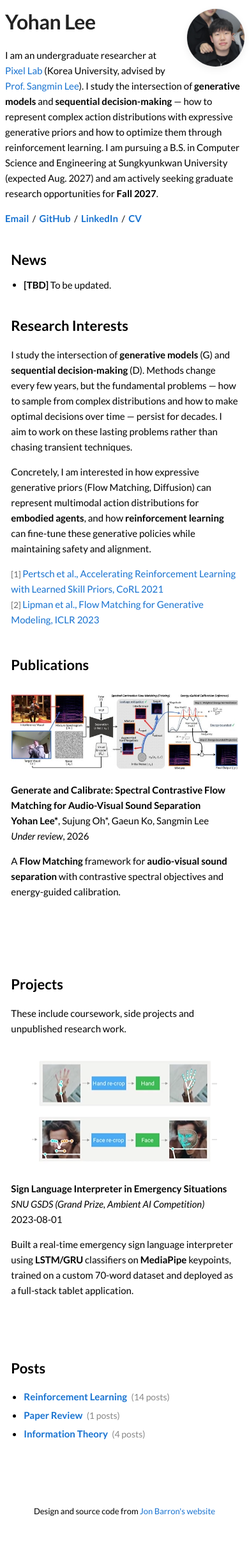
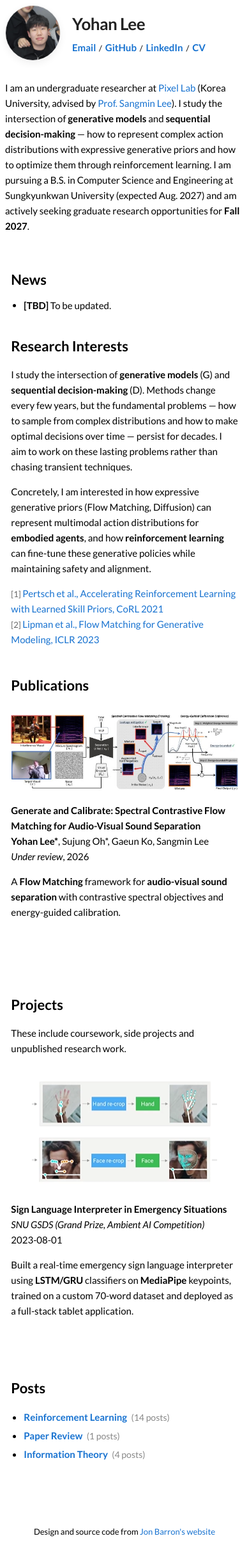
Before and after one commit to yh-lee01/yh-lee01.github.io, a Jekyll site: the page built from _posts/2026-01-01-pub-SCFM.md, in a window 390 px wide. Shown: the whole page at 64% size. Built offline with Jekyll 4.4.1, drawn with Linux system fonts in a browser that asks for light colours; before the commit the page ends 2393 px from its top, so only the background shows below that.

Commit message:
Refactor mobile layout to grid: anchor photo with name/links and place bio full-width underneath.

```diff
--- a/_includes/profile.html
+++ b/_includes/profile.html
@@ -8,9 +8,11 @@
             <p class="name">
               {{ site.data.profile.name }}
             </p>
-            {% for para in site.data.profile.bio %}
-            <p>{{ para }}</p>
-            {% endfor %}
+            <div class="profile-bio">
+              {% for para in site.data.profile.bio %}
+              <p>{{ para }}</p>
+              {% endfor %}
+            </div>
             <p class="profile-links">
               <a rel="noopener noreferrer" target="_blank" href="{{ site.data.profile.links.email }}">Email</a> &nbsp;/&nbsp;
               {% if site.data.profile.links.scholar != "" %}
--- a/style.scss
+++ b/style.scss
@@ -184,26 +184,57 @@ span.highlight {
     box-sizing: border-box;
   }
   .profile-container {
-    display: block; /* Disable flex globally for mobile container */
+    display: grid;
+    grid-template-columns: 85px 1fr;
+    grid-template-rows: auto auto auto;
+    column-gap: 20px;
+    align-items: center;
+    margin-bottom: 20px;
   }
   .profile-image {
-    float: right;
-    width: 90px; /* Reduced to an elegant avatar size */
-    max-width: 90px;
+    grid-column: 1 / 2;
+    grid-row: 1 / 3; /* Spans name and links */
     padding: 0;
-    margin: 5px 0 10px 15px; /* 5px top push for perfect alignment with 'Yohan Lee' */
+    margin: 0;
   }
   .profile-image img {
     width: 100%;
     margin: 0;
-    max-width: none;
-    border: 1px solid #eaeaea; /* Very subtle, modern thin border */
-    box-shadow: 0 4px 12px rgba(0,0,0,0.06); /* Soft, modern shadow */
+    max-width: 85px;
+    border: 1px solid #eaeaea;
+    box-shadow: 0 4px 12px rgba(0,0,0,0.06);
   }
   .profile-text {
-    display: block;
-    width: 100%;
+    display: contents; /* Unwraps children into the grid */
+  }
+  .profile-text .name {
+    grid-column: 2 / 3;
+    grid-row: 1 / 2;
     padding: 0;
+    margin: 0 0 4px 0;
+    font-size: 26px;
+    font-weight: 800;
+    letter-spacing: -0.5px;
+    text-align: left;
+    align-self: end; /* Push down to center against photo */
+    color: #222;
+  }
+  .profile-text .profile-links {
+    grid-column: 2 / 3;
+    grid-row: 2 / 3;
+    margin: 0;
+    padding: 0;
+    text-align: left;
+    font-size: 0.85em;
+    align-self: start;
+  }
+  .profile-text .profile-links a {
+    font-weight: 600;
+  }
+  .profile-bio {
+    grid-column: 1 / 3; /* Full width */
+    grid-row: 3 / 4;
+    margin-top: 15px;
   }
   td img {
     margin: 0 auto;
@@ -217,25 +248,7 @@ span.highlight {
     margin-top: 10px;
     margin-bottom: 10px;
   }
-  .profile-text .name {
-    padding-top: 0;
-    margin-bottom: 8px; /* Breathing room before bio */
-    font-size: 32px;
-    font-weight: 800; /* Modern, heavy weight for the dominant header */
-    letter-spacing: -0.5px; /* Tighter modern look */
-    text-align: left;
-    color: #222; /* High contrast */
-  }
-  .profile-text .profile-links {
-    text-align: left;
-    margin-top: 15px; /* Push links slightly further down from bio */
-    font-size: 0.95em;
-  }
-  .profile-text .profile-links a {
-    font-weight: 600; /* Make links pop */
-  }
 }
-
 
 // Settled on moving the import of syntax highlighting to the bottom of the CSS
 // ... Otherwise it really bloats up the top of the CSS file and makes it difficult to find the start
```
